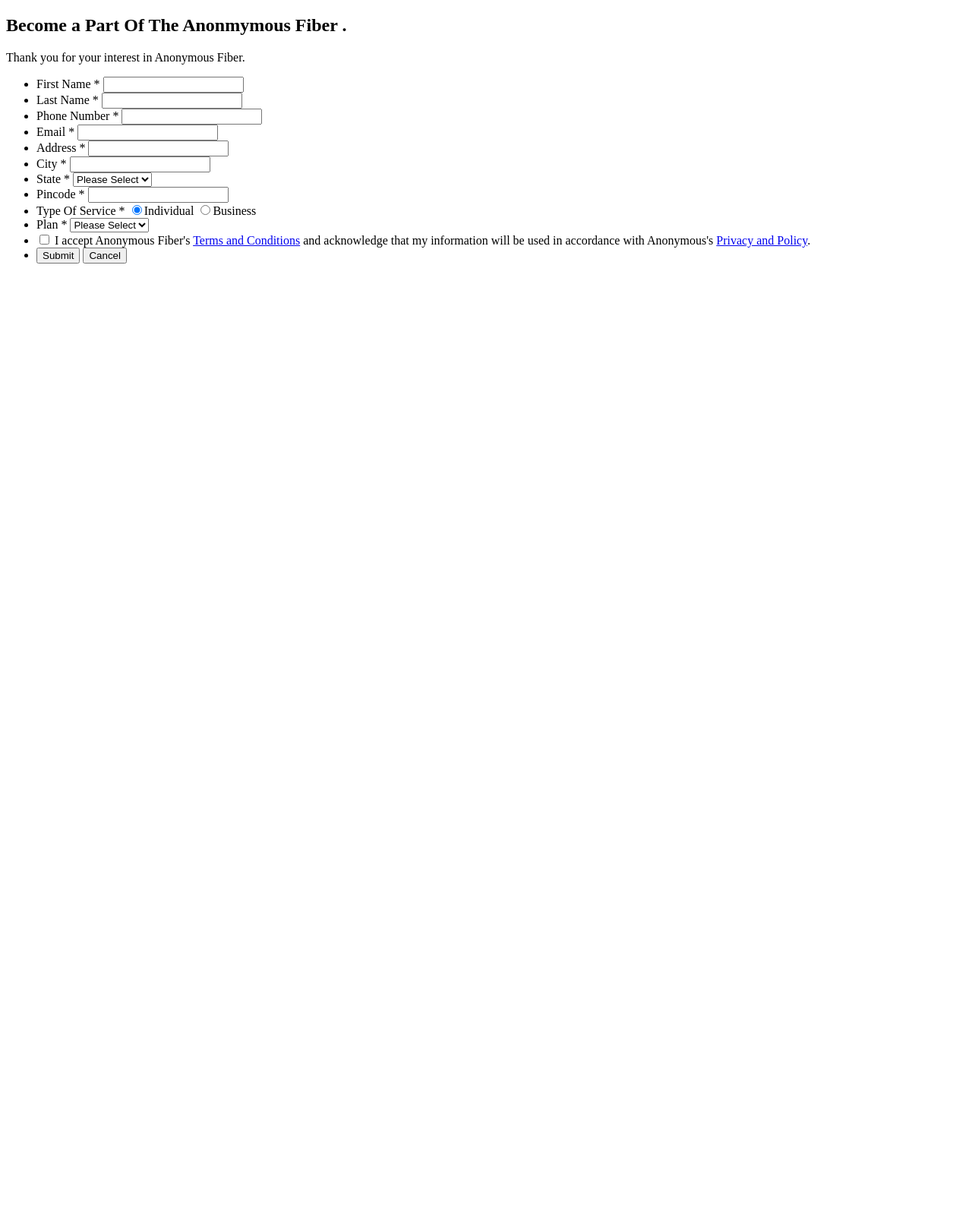
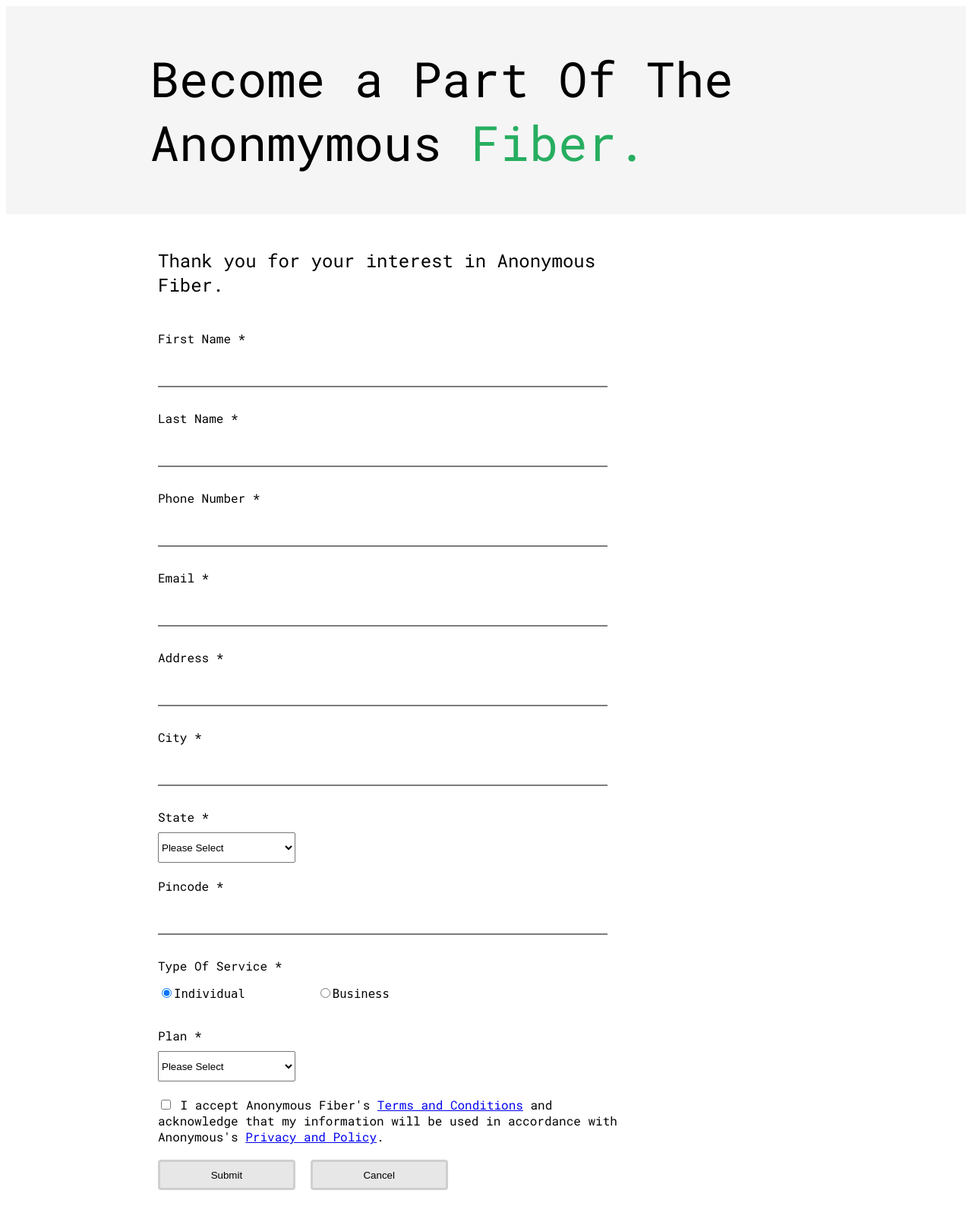
Before and after one commit to radix007/anonymousfiber, a PHP site: page /NewConnection.php in a window 1280 px wide. Shown: the whole page at 76% size. Before the commit the page ends 347 px from the top, so only its background shows below. Run offline with PHP 8.4, Linux system fonts and the light colour scheme; some libraries are stand-ins or nearby versions.

Commit message:
added css to new connection form

```diff
--- a/NewConnection.php
+++ b/NewConnection.php
@@ -1,10 +1,10 @@
 <!Doctype html>
 <html lang="en">
+
 <head>
   <meta charset="utf-8">
   <title>Anonymous Fiber | Fast , Private & Secure - from Anonymous </title>
-    <meta name="description"
-        content="Get Anonymous Fiber , Fast , Private And Secure . Dedicated To Internet Health And Privacy">
+  <meta name="description" content="Get Anonymous Fiber , Fast , Private And Secure . Dedicated To Internet Health And Privacy">
   <meta property="og:type" content="website">
   <meta property="og:site_name" content="Anonymous Fiber">
   <meta name="twitter:site" content="@anonymous">
@@ -15,7 +15,9 @@
   <link rel="preconnect" href="https://fonts.gstatic.com">
   <link href="https://fonts.googleapis.com/css2?family=Roboto+Mono:wght@200;400&display=swap" rel="stylesheet">
   <link rel="stylesheet" href="https://cdnjs.cloudflare.com/ajax/libs/font-awesome/5.11.2/css/all.min.css">
+  <link rel="stylesheet" href="form.css">
 </head>
+
 <body>
 
 
@@ -25,7 +27,8 @@ if (!isset($_SESSION)) {
     session_start();
   }
 
-if (isset($_POST['submit'])){      }
+  if (isset($_POST['submit'])) {
+  }
 
 
   if (isset($_POST['Submit'])) {
@@ -48,15 +51,14 @@ if (isset($_POST['Submit'])) {
     try {
       $db = new PDO("mysql:host=localhost;dbname=Anonymous_Fiber", "Req_User", "anonymousfiber");
       $db->setAttribute(PDO::ATTR_ERRMODE, PDO::ERRMODE_EXCEPTION);
-  }
-  catch (PDOException $e) {
+    } catch (PDOException $e) {
       printf("Unable to open database: %s\n", $e->getMessage());
-    printf ("<br><a href=index.php>Return to Home Page </a>");
+      printf("<br><a href=index.php>Return to Home Page </a>");
     }
     $stmt = $db->prepare("insert into new_connection_req  values (NULL, ?, ?, ?, ?, ?, ?,?, ?, ?, ?)");
-  $stmt->execute(array("$First_name", "$Last_name","$Phone_Number","$Email_Id","$Address","$City","$State","$Pincode","$Service_Type","$Plan"));
-  printf ("<br> Successfully Submitted");
-  printf ("<br><a href=index.php>Return to Home Page </a>");
+    $stmt->execute(array("$First_name", "$Last_name", "$Phone_Number", "$Email_Id", "$Address", "$City", "$State", "$Pincode", "$Service_Type", "$Plan"));
+    printf("<br> Successfully Submitted");
+    printf("<br><a href=index.php>Return to Home Page </a>");
     exit;
   }
   ?>
@@ -64,27 +66,33 @@ if (isset($_POST['Submit'])) {
 
 
 
+  <div class="hero">
+    <h2>Become a Part Of The Anonmymous <span>Fiber.<span></h2>
+
+
+  </div>
+
+
+  <div class="form-container">
 
 
 
-<div class = "form-container">
-<h2>Become a Part Of The Anonmymous Fiber .</h2>
-
+    <form action="NewConnection.php" method="post" class="connection-form">
+      <ul>
+        <li>
           <p> Thank you for your interest in Anonymous Fiber.</p>
-
-<form action="NewConnection.php" method="post" class = "connection-form">
-<ul>
+        </li>
         <li id="container-first-name">
           <label for="First_name">First Name *
 
           </label>
-    <input type="text" id=First_name" name="First_name" required/>
+          <input type="text" id=First_name" name="First_name" required />
         </li>
         <li id="container-last-name">
           <label for="Last_name">Last Name *
 
           </label>
-  <input type="text" id="Last_name" name="Last_name" required/>
+          <input type="text" id="Last_name" name="Last_name" required />
         </li>
 
         <li id="container-phone-number">
@@ -110,7 +118,7 @@ if (isset($_POST['Submit'])) {
           <input type="text" id="Address" name="Address" required />
           </id>
         <li id="container-city">
-  <label for ="City">
+          <label for="City">
             City
             *
           </label>
@@ -149,8 +157,7 @@ if (isset($_POST['Submit'])) {
             Type Of Service
             *
           </label>
-<input type="radio" name="Service_Type" value="Individual" checked>Individual
-<input type="radio" name="Service_Type" value="Business">Business<br>
+          <pre><input type="radio" name="Service_Type" value="Individual" checked>Individual          <input type="radio" name="Service_Type" value="Business">Business<br></pre>
         <li id="container-plan">
           <label for="Plan">
             Plan
@@ -166,22 +173,21 @@ if (isset($_POST['Submit'])) {
           </select>
         </li>
 
-<li id="conatiner-T&C">
+        <li id="container-TC">
           <label for="terms-checkbox">
-    <input id="terms&conditions" name="terms-checkbox" type="checkbox" value="True">
+            <input id="termsconditions" name="terms-checkbox" type="checkbox" value="True">
             <span> I accept Anonymous Fiber's <a href="termsandconditions.html" target="_blank">Terms and Conditions</a>
               and acknowledge that my information will be used in accordance with Anonymous's <a href="legal.html" target="_blank">Privacy and Policy</a>.
             </span>
           </label>
         </li>
         <li id="container-submit">
-  <input type="Submit" name="Submit" value="Submit" id="form-submit"/>
-  <input type="button"
-    onclick="location.href='NewConnection.php'; return false;"
-    value="Cancel">
+          <input type="Submit" name="Submit" value="Submit" id="form-submit" />
+          <input type="button" onclick="location.href='NewConnection.php'; return false;" value="Cancel">
         </li>
       </ul>
       </fieldset>
     </form>
 </body>
+
 </html>
--- /dev/null
+++ b/form.css
@@ -0,0 +1,120 @@
+
+:root {
+    --font: 'Roboto Mono', monospace;
+    --body-font: 'Cabin', sans-serif;
+    --main-font-color-dark: #252525;
+    --secondary-font-color: #c59d5f;
+    --body-font-color: #515151;
+    --green: #27ae60;
+}
+html{
+    font-family: var(--font);
+    margin: 0px;
+    padding: 0px;
+    box-sizing: border-box;
+}
+
+h2 {
+    font-family: var(--font);
+    font-weight: 400;
+    font-size: 4em;
+    width: 70%;
+    text-align: left;
+}
+
+h2 span{
+    color: var(--green);
+}
+p{
+    text-align: left;
+    width: 70%;
+    font-size: 1.5em;
+}
+.hero {
+    width: 100%;
+    height: 30%;
+    display: flex;
+    background-color: #f5f5f5;
+    flex-direction: column;
+    justify-content: center;
+    align-items: center;
+}
+
+
+.connection-form ul
+{
+    display: flex;
+    flex-direction: column;
+    justify-content: center;
+    list-style-type: none;
+}
+.connection-form ul li
+{
+
+  margin: 5px 10em;
+}
+.connection-form ul li label
+{
+    display: block;
+    width: 100%;
+    margin: 10px 0px;
+
+}
+.connection-form ul li input[type='text'],.connection-form ul li input[type='email']
+{
+    margin-bottom: 10px;
+    height: 3em;
+    border: none;
+    border-bottom: #7c7c7c solid 2px;
+    width: 65%;
+ }
+
+ #container-submit{
+     display: flex;
+ }
+ .connection-form ul li input[type='submit'],.connection-form ul li input[type='button']
+ {
+    padding: 5px;
+    border-radius: 4px;
+    border: 3px solid #e7e7e7;
+    box-sizing: border-box;
+    border-color: #cfcfcf;
+    color: black;
+    background-color: #e7e7e7;
+    transition: .3s;
+    width: 20%;
+    margin-right:20px;
+    height: 3em;
+ }
+ .connection-form ul li input[type='submit']:hover,.connection-form ul li input[type='button']:hover,
+.connection-form ul li input[type='submit']:focus,.connection-form ul li input[type='button']:focus
+ {
+    background-color: #e7e7e7;
+    border-color: #606060;
+    color: black;
+ }
+
+ select{
+     height: 3em;
+     width: 20%;
+ }
+ .connection-form ul li input[type='text']:focus,.connection-form ul li input[type='email']:focus,
+ .connection-form ul li input[type='text']:hover,.connection-form ul li input[type='email']:hover
+ {
+     border: none;
+     border-bottom: var(--green) solid 2px;
+     transition: .5s;
+     outline: none;
+     background-color: white;
+ }
+pre{
+    font-size: 1.2em;
+}
+
+input[type=submit] {
+
+}
+
+ #container-TC{
+width: 50%;
+ }
--- a/style.css
+++ b/style.css
@@ -655,6 +655,7 @@ pre{
 .support a{
     text-decoration: none;
 }
+
 /*FOOTER CSS */
 
 .global_footer {
```
Lines whose indentation alone changed are shown as unchanged.
